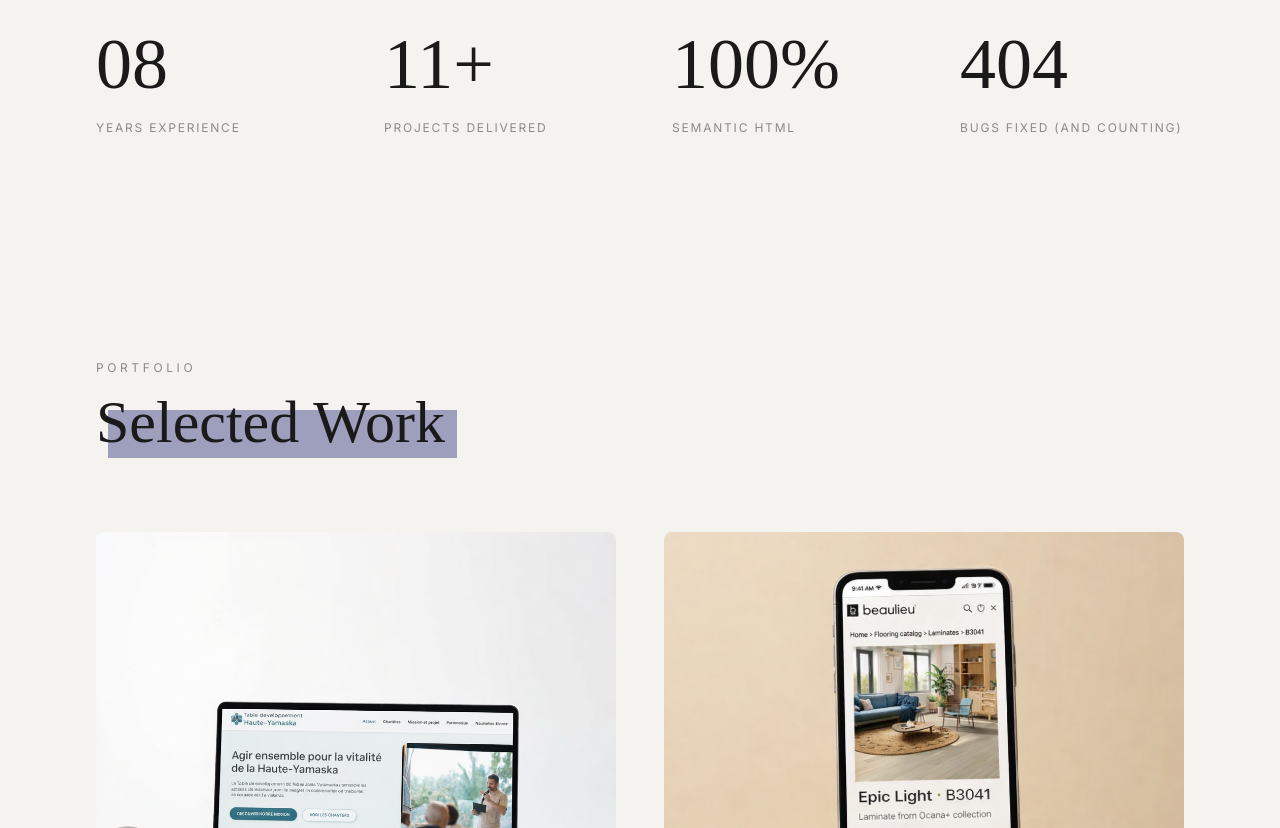
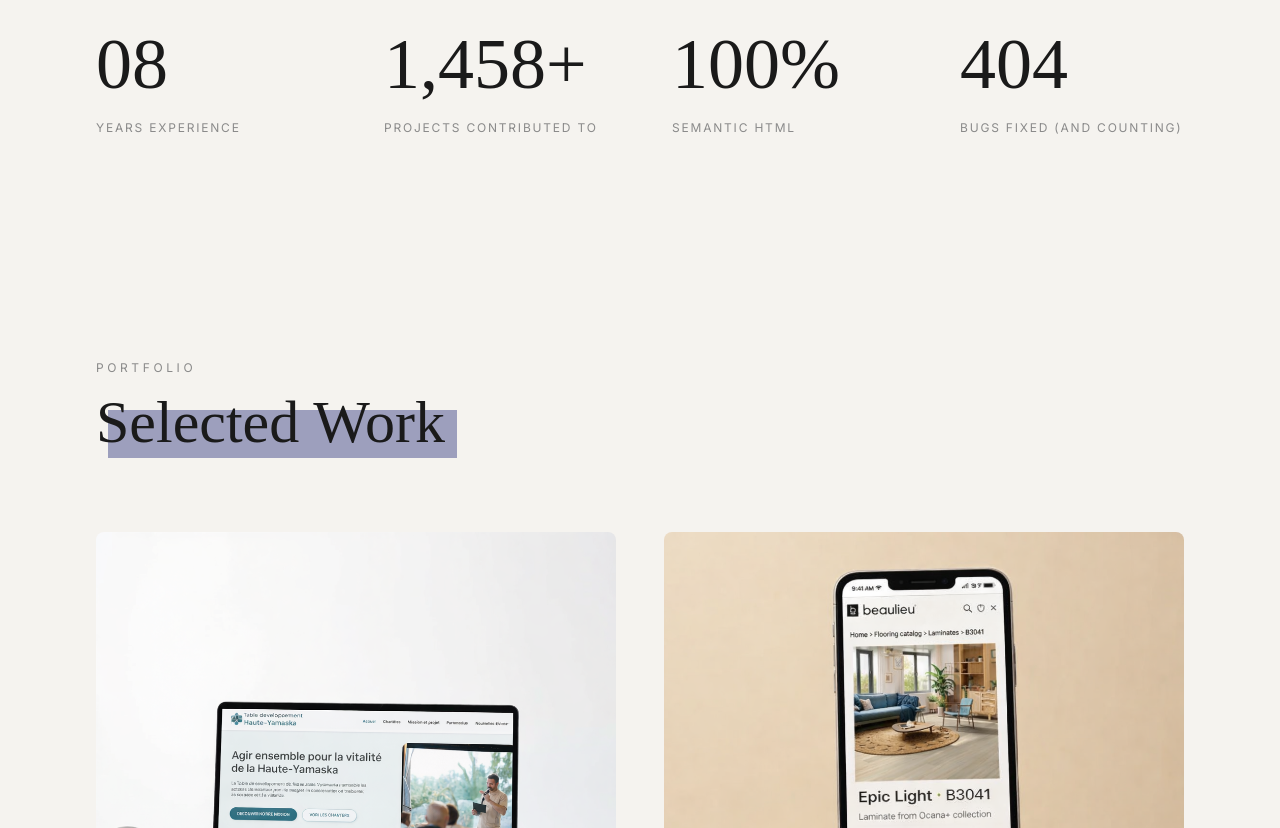
Before and after one commit to patrickchartrand/me, a Vue app: page / in a window 1280 px wide. Shown: the part 1060-1888 px from the top of the page. Built offline with nearby package versions, Linux system fonts and the light colour scheme; no server answers.

Commit message:
enhance some information

```diff
--- a/src/components/StatsSection.vue
+++ b/src/components/StatsSection.vue
@@ -1,7 +1,7 @@
 <script setup lang="ts">
 const stats = [
   { value: '08', label: 'Years Experience' },
-  { value: '11+', label: 'Projects Delivered' },
+  { value: '1,458+', label: 'Projects Contributed To' },
   { value: '100%', label: 'Semantic HTML' },
   { value: '404', label: 'Bugs fixed (and counting)' },
 ]
```
